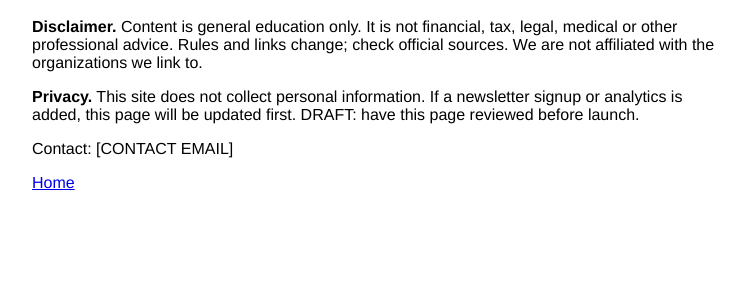
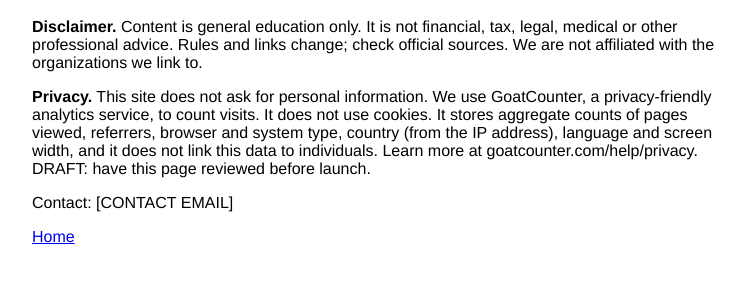
Before and after one commit to daywiseguides/daywiseguides.github.io, a plain HTML site: page privacy.html in a window 1280 px wide. Shown: the part 70-352 px from the top of the page, without its empty margins (258-1003 px from the left). Drawn offline with Linux system fonts and the light colour scheme.

Commit message:
Update privacy.html

```diff
--- a/privacy.html
+++ b/privacy.html
@@ -1 +1 @@
-<!doctype html><meta charset=utf-8><title>Privacy and disclaimer</title><body style="font-family:Helvetica,Arial,sans-serif;max-width:700px;margin:30px auto;padding:0 16px"><h1>Privacy and disclaimer</h1><p><b>Disclaimer.</b> Content is general education only. It is not financial, tax, legal, medical or other professional advice. Rules and links change; check official sources. We are not affiliated with the organizations we link to.</p><p><b>Privacy.</b> This site does not collect personal information. If a newsletter signup or analytics is added, this page will be updated first. DRAFT: have this page reviewed before launch.</p><p>Contact: [CONTACT EMAIL]</p><p><a href="index.html">Home</a></p></body>
+<!doctype html><meta charset=utf-8><title>Privacy and disclaimer</title><body style="font-family:Helvetica,Arial,sans-serif;max-width:700px;margin:30px auto;padding:0 16px"><h1>Privacy and disclaimer</h1><p><b>Disclaimer.</b> Content is general education only. It is not financial, tax, legal, medical or other professional advice. Rules and links change; check official sources. We are not affiliated with the organizations we link to.</p><p><b>Privacy.</b> This site does not ask for personal information. We use GoatCounter, a privacy-friendly analytics service, to count visits. It does not use cookies. It stores aggregate counts of pages viewed, referrers, browser and system type, country (from the IP address), language and screen width, and it does not link this data to individuals. Learn more at goatcounter.com/help/privacy. DRAFT: have this page reviewed before launch.</p><p>Contact: [CONTACT EMAIL]</p><p><a href="index.html">Home</a></p><script data-goatcounter="https://daywiseguides.goatcounter.com/count" async src="//gc.zgo.at/count.js"></script></body>
```
